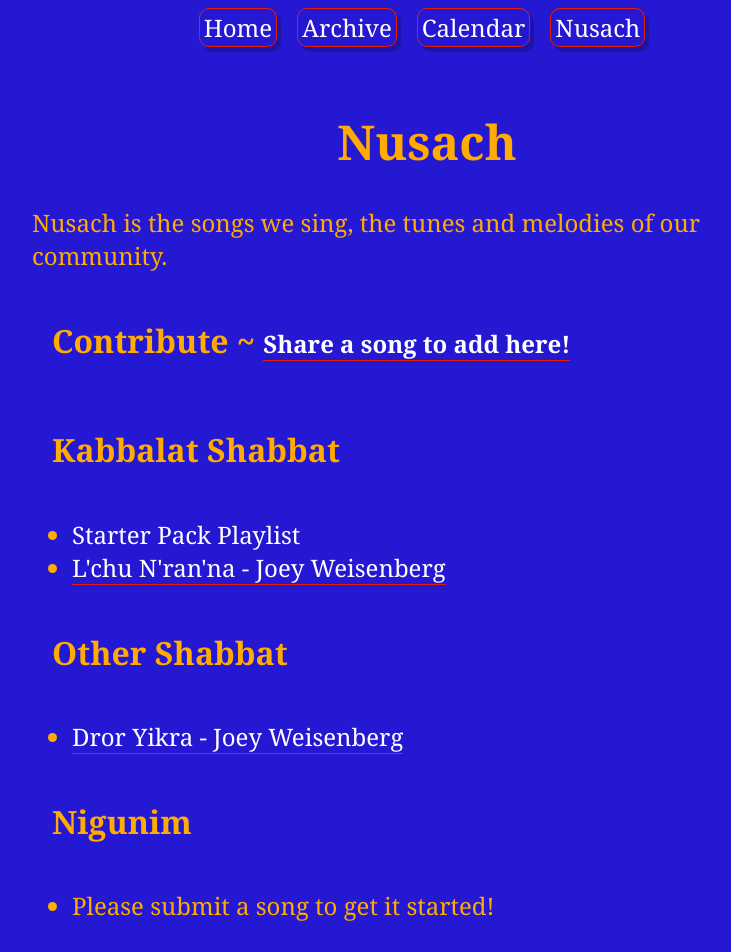
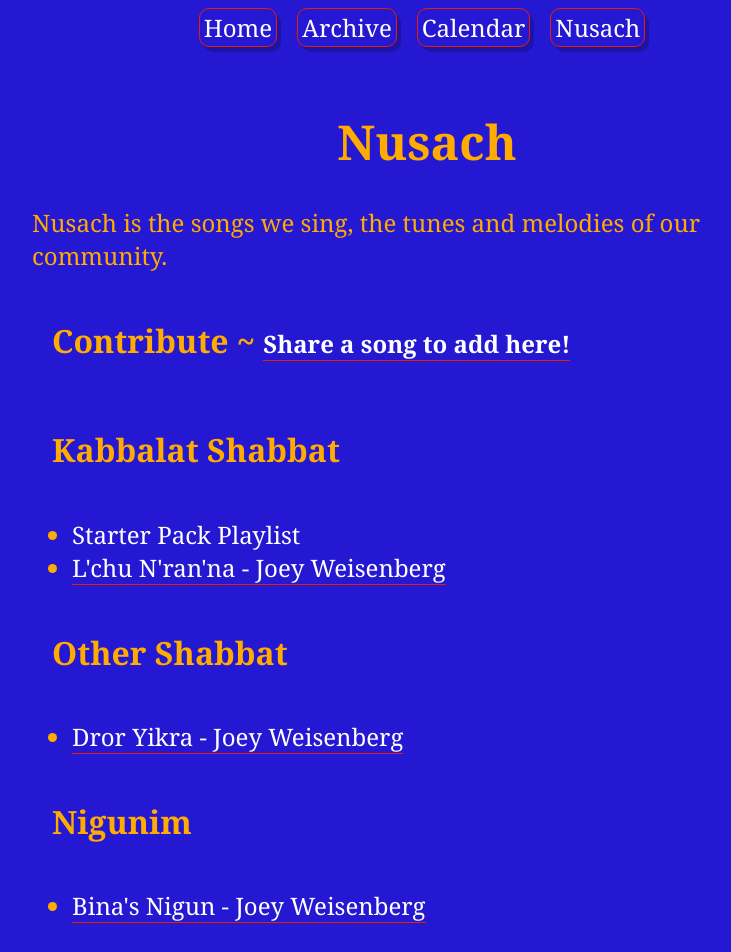
Before and after one commit to cyberjewess/tbrs-sv, a SvelteKit app: page /nusach in a window 1280 px wide. Shown: the top 952 px of the page, without its empty margins (213-944 px from the left). Built offline with nearby package versions, Linux system fonts and the light colour scheme.

Commit message:
data driven nusach page

```diff
--- a/src/lib/types.ts
+++ b/src/lib/types.ts
@@ -14,6 +14,5 @@ export interface Song {
 	title: string;
 	artist?: string;
 	category: 'kabbalat-shabbat' | 'other-shabbat' | 'nigunim' | 'yiddish' | 'other';
-	externalLink?: string;
-	playlistLink?: string;
+	externalLink: string;
 }
--- a/src/routes/nusach/+page.svelte
+++ b/src/routes/nusach/+page.svelte
@@ -1,3 +1,63 @@
+<script lang="ts">
+	import type { Song } from '$lib/types';
+
+	const songs: Song[] = [
+		// Kabbalat Shabbat
+		{
+			title: 'Starter Pack Playlist',
+			category: 'kabbalat-shabbat',
+			externalLink:
+				'https://youtube.com/playlist?list=PLRvPfQSPuBL9MnDQ23H1reE8LQfVS_BnS&si=bsZAz2S9AC18CL'
+		},
+		{
+			title: "L'chu N'ran'na",
+			artist: 'Joey Weisenberg',
+			category: 'kabbalat-shabbat',
+			externalLink: 'https://youtu.be/wHF-4ElIf_Q'
+		},
+		// Other Shabbat
+		{
+			title: 'Dror Yikra',
+			artist: 'Joey Weisenberg',
+			category: 'other-shabbat',
+			externalLink:
+				'https://www.youtube.com/watch?v=2yEgua8bgok&list=OLAK5uy_kaJSFWYhZ7MT-gQhgIOFI3srXzsbJg3nc&index=8'
+		},
+		// Nigunim
+		{
+			title: "Bina's Nigun",
+			artist: 'Joey Weisenberg',
+			category: 'nigunim',
+			externalLink: 'https://youtu.be/DahnzUV1OUU?si=1Jx7jzamCf7fdB4f'
+		},
+		// Yiddish
+		{
+			title: 'Peysekh Lider',
+			category: 'yiddish',
+			externalLink:
+				'https://defendinghistory.com/yiddish-passover-songs-versions-from-the-vilna-area?emci=38c7afbd-dd16-f011-8b3d-0022482a9fb7&emdi=56358e2b-ed16-f011-8b3d-0022482a9fb7&ceid=4563281'
+		},
+		// Other
+		{
+			title: 'Pesach Seder - Nirtzah',
+			category: 'other',
+			externalLink: './nirtzah.pdf'
+		}
+	];
+
+	const categories = [
+		{ key: 'kabbalat-shabbat', title: 'Kabbalat Shabbat' },
+		{ key: 'other-shabbat', title: 'Other Shabbat' },
+		{ key: 'nigunim', title: 'Nigunim' },
+		{ key: 'yiddish', title: 'Yiddish' },
+		{ key: 'other', title: 'Other' }
+	] as const;
+
+	function getSongsByCategory(category: Song['category']): Song[] {
+		return songs.filter((song) => song.category === category);
+	}
+</script>
+
 <div class="home">
 	<h1>Nusach</h1>
 	<p>Nusach is the songs we sing, the tunes and melodies of our community.</p>
@@ -8,50 +68,16 @@
 		>
 	</h2>
 
-	<h2>Kabbalat Shabbat</h2>
-	<ul>
-		<li>
-			<a
-				href="https://youtube.com/playlist?list=PLRvPfQSPuBL9MnDQ23H1reE8LQfVS_BnS&si=bsZAz2S9AC18CL"
-			>
-				Starter Pack Playlist
-			</a>
-		</li>
-		<li>
-			<a target="_blank" href="https://youtu.be/wHF-4ElIf_Q"> L'chu N'ran'na - Joey Weisenberg </a>
-		</li>
-	</ul>
-
-	<h2>Other Shabbat</h2>
-	<ul>
-		<li>
-			<a
-				target="_blank"
-				href="https://www.youtube.com/watch?v=2yEgua8bgok&list=OLAK5uy_kaJSFWYhZ7MT-gQhgIOFI3srXzsbJg3nc&index=8"
-				>Dror Yikra - Joey Weisenberg</a
-			>
-		</li>
-	</ul>
-
-	<h2>Nigunim</h2>
-	<ul>
-		<li>Please submit a song to get it started!</li>
-	</ul>
-
-	<h2>Yiddish</h2>
-	<ul>
-		<li>
-			<a
-				target="_blank"
-				href="https://defendinghistory.com/yiddish-passover-songs-versions-from-the-vilna-area?emci=38c7afbd-dd16-f011-8b3d-0022482a9fb7&emdi=56358e2b-ed16-f011-8b3d-0022482a9fb7&ceid=4563281"
-			>
-				Peysekh Lider
-			</a>
-		</li>
-	</ul>
-
-	<h2>Other</h2>
-	<ul>
-		<li><a href="./nirtzah.pdf">Pesach Seder - Nirtzah</a></li>
-	</ul>
+	{#each categories as category}
+		<h2>{category.title}</h2>
+		<ul>
+			{#each getSongsByCategory(category.key) as song}
+				<li>
+					<a target="_blank" href={song.externalLink}>
+						{song.title}{song.artist ? ` - ${song.artist}` : ''}
+					</a>
+				</li>
+			{/each}
+		</ul>
+	{/each}
 </div>
```
